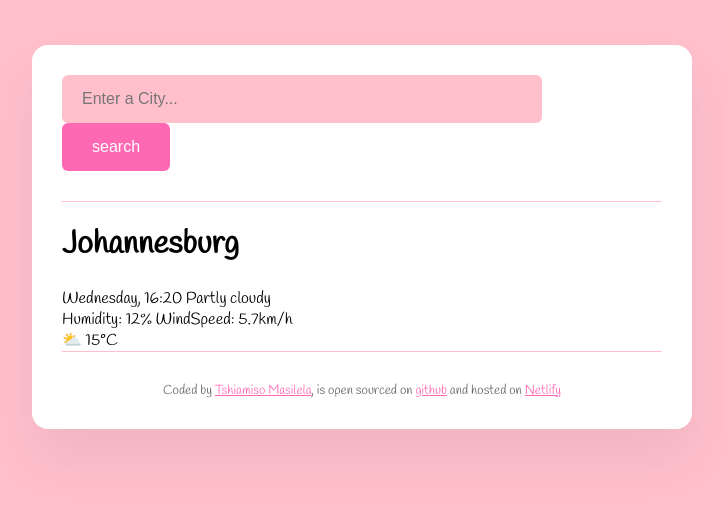
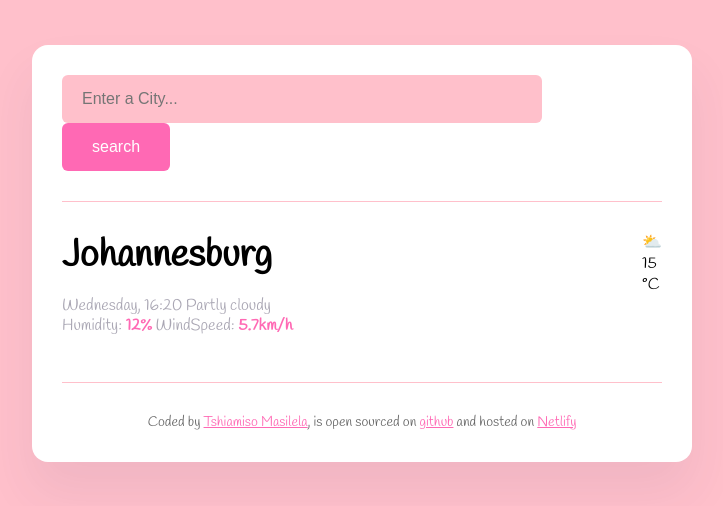
Before and after one commit to Tshiamiso-Masilela/Doll-Forecast, a plain HTML site: page index.html in a window 1280 px wide. Shown: the whole page, without its empty margins (278-1001 px from the left). Drawn offline with Linux system fonts and the light colour scheme.

Commit message:
Added basic CSS

```diff
--- a/index.html
+++ b/index.html
@@ -18,16 +18,23 @@
       <input type="submit" value="search" class="search-form-button" />
     </header>
     <main>
+      <div class="weather-app-data">
       <div>
-      <h1>Johannesburg</h1>
+      <h1 class="weather-app-city">Johannesburg</h1>
       <body>
+        <p class="weather-app-details">
         Wednesday, 16:20 Partly cloudy
         <br />
-        Humidity: 12% WindSpeed: 5.7km/h
+        Humidity: <strong> 12% </strong> WindSpeed: <strong>5.7km/h</strong>
+        </p>
         </div>
-        <div>
-          ⛅ 15°C
+        <div class="weather-app-tempearture-container">
+        <div class="weather-app-icon">⛅</div>
+        <div class="weather-app-temperature"> 15 </div>
+         <div class="weather-app-unit">°C</div>
         </div>
+        </div>
+
       </body>
     </main>
     <footer>
--- a/src/style.css
+++ b/src/style.css
@@ -34,10 +34,36 @@ header {
 a {
   color: hotpink;
 }
+main {
+  padding: 30px 0;
+}
+.weather-app-data {
+  display: flex;
+  justify-content: space-between;
+}
+
+.weather-app-city {
+  margin: 0;
+  font-size: 38px;
+  line-height: 48px;
+}
+.weather-app-details {
+  font-size: 16px;
+  line-height: 20px;
+  color: rgba(39, 33, 66, 0.4);
+  font-weight: 500;
+}
+.weather-app-details strong {
+  color: hotpink;
+}
+.weather-app-temperature-container {
+  display: flex;
+}
 footer {
   border-top: 1px solid pink;
   padding: 30px 0 0 0;
   text-align: center;
-  font-size: 13px;
+  font-size: 14px;
+  font-weight: 500;
   color: rgba(0, 0, 0, 0.6);
 }
```
